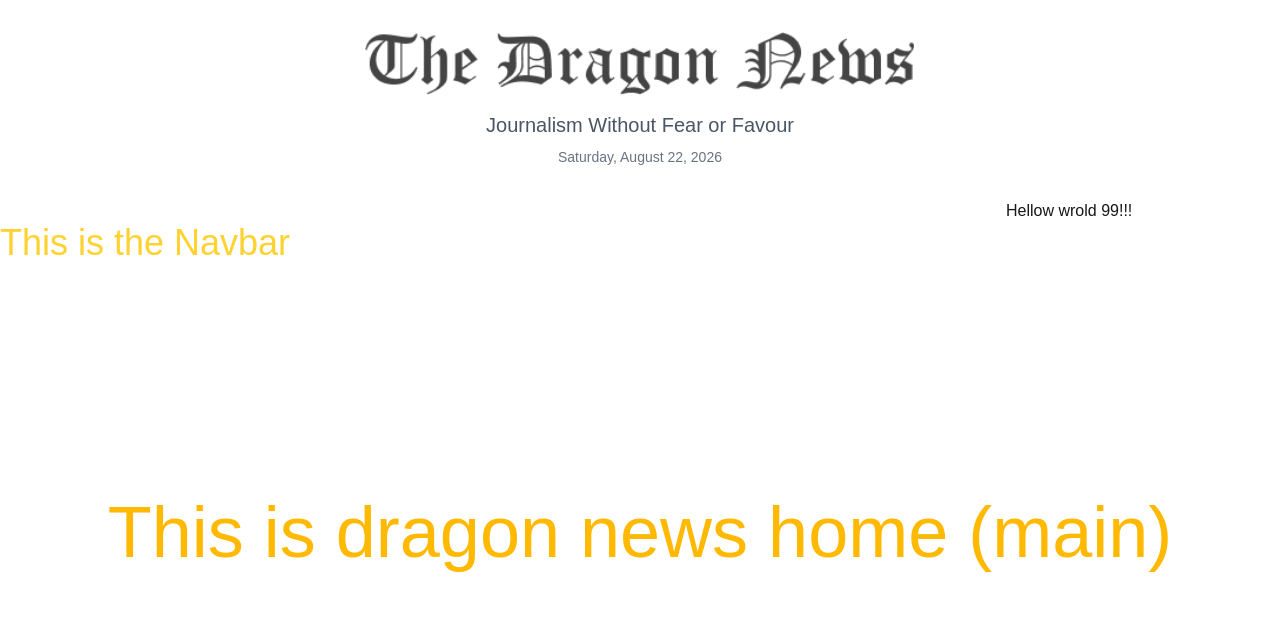
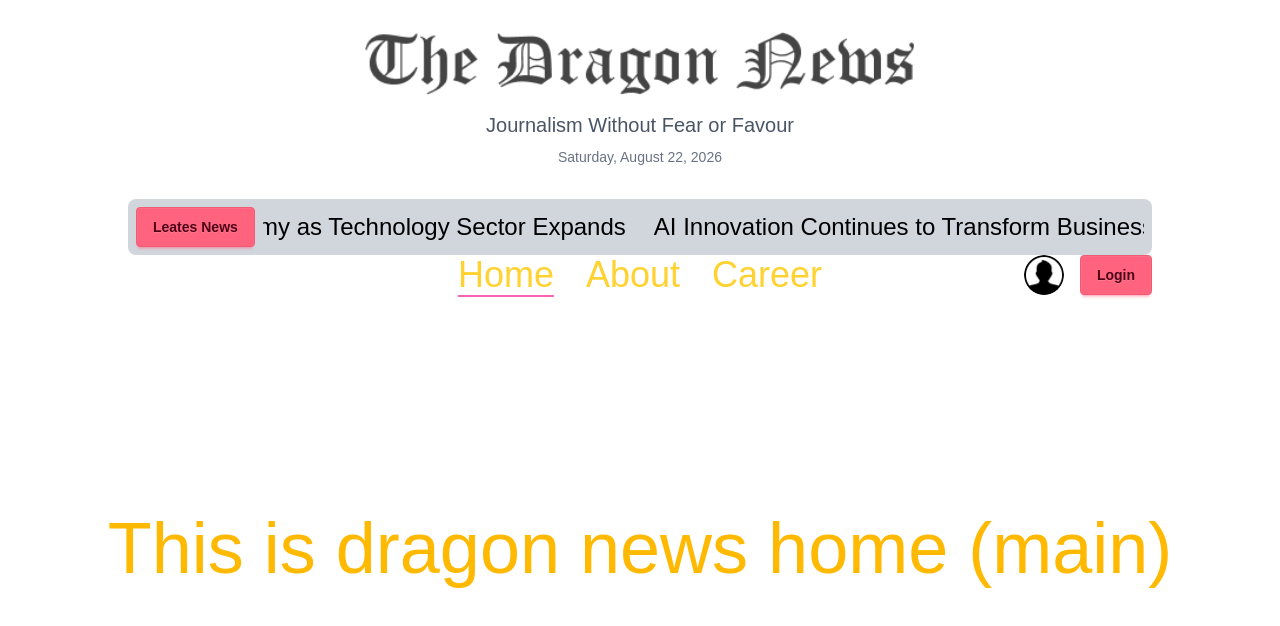
Before and after one commit to shariful-ire/dragon-news, a Next.js app: page / in a window 1280 px wide. Shown: the top 626 px of the page. Built offline with nearby package versions, Linux system fonts and the light colour scheme.

Commit message:
add the navbar, marque, Navlink for active nav item

```diff
--- a/src/components/shared/BreakingNews.jsx
+++ b/src/components/shared/BreakingNews.jsx
@@ -1,10 +1,128 @@
 import Marquee from 'react-fast-marquee'
 
 const breakingNews = () => {
+
+const news=[
+  {
+    "id": 1,
+    "title": "Bangladesh Eyes Stronger Digital Economy as Technology Sector Expands",
+    "category": "Technology",
+    "author": "Dragon News Desk",
+    "date": "2026-09-16",
+    "time": "10:30 AM",
+    "image": "https://images.unsplash.com/photo-1518770660439-4636190af475",
+    "description": "Bangladesh is focusing on expanding its digital economy as technology startups, software development and digital services continue to grow across the country.",
+    "details": "The technology sector is becoming an increasingly important part of Bangladesh's economy. Industry experts believe that investment in digital infrastructure, artificial intelligence and skilled human resources could accelerate future growth.",
+    "tags": ["Bangladesh", "Technology", "Digital Economy"],
+    "views": 12450
+  },
+  {
+    "id": 2,
+    "title": "AI Innovation Continues to Transform Businesses Worldwide",
+    "category": "Technology",
+    "author": "Tech News Desk",
+    "date": "2026-09-16",
+    "time": "09:45 AM",
+    "image": "https://images.unsplash.com/photo-1677442136019-21780ecad995",
+    "description": "Artificial intelligence is rapidly changing how companies develop products, serve customers and automate everyday business operations.",
+    "details": "Companies across multiple industries are increasing their investment in artificial intelligence. Experts say responsible AI development, data security and workforce training will remain important priorities.",
+    "tags": ["AI", "Technology", "Business"],
+    "views": 18920
+  },
+  {
+    "id": 3,
+    "title": "Bangladesh Cricket Team Begins Preparation for Upcoming Series",
+    "category": "Sports",
+    "author": "Sports Desk",
+    "date": "2026-09-15",
+    "time": "08:20 PM",
+    "image": "https://images.unsplash.com/photo-1531415074968-036ba1b575da",
+    "description": "Bangladesh's cricket team has started preparations for its upcoming international series with players focusing on fitness and match strategy.",
+    "details": "The coaching staff is working with the players on batting consistency, bowling discipline and fielding performance. The team management expects the preparation camp to help players build confidence ahead of the series.",
+    "tags": ["Bangladesh", "Cricket", "Sports"],
+    "views": 25430
+  },
+  {
+    "id": 4,
+    "title": "Global Markets Remain Focused on Economic Growth Outlook",
+    "category": "Business",
+    "author": "Business Desk",
+    "date": "2026-09-15",
+    "time": "06:10 PM",
+    "image": "https://images.unsplash.com/photo-1611974789855-9c2a0a7236a3",
+    "description": "Investors around the world are closely watching economic growth, inflation and central bank policies as markets respond to changing global conditions.",
+    "details": "Financial analysts say uncertainty around interest rates and international trade continues to influence investor sentiment. Businesses are also monitoring consumer demand and energy prices.",
+    "tags": ["Business", "Economy", "Markets"],
+    "views": 9870
+  },
+  {
+    "id": 5,
+    "title": "New Research Highlights the Importance of Clean Energy",
+    "category": "Science",
+    "author": "Science Desk",
+    "date": "2026-09-15",
+    "time": "03:30 PM",
+    "image": "https://images.unsplash.com/photo-1473341304170-971dccb5ac1e",
+    "description": "Researchers continue to explore new technologies that could make renewable energy more affordable, efficient and accessible.",
+    "details": "Solar, wind and energy-storage technologies are receiving increased attention from researchers and policymakers. Scientists believe improvements in battery technology could play a major role in the transition to cleaner energy.",
+    "tags": ["Science", "Energy", "Environment"],
+    "views": 7640
+  },
+  {
+    "id": 6,
+    "title": "Dhaka Sees Growing Interest in Smart City Technologies",
+    "category": "Bangladesh",
+    "author": "Dhaka Correspondent",
+    "date": "2026-09-15",
+    "time": "01:15 PM",
+    "image": "https://images.unsplash.com/photo-1477959858617-67f85cf4f1df",
+    "description": "Smart transportation, digital public services and connected infrastructure are gaining attention as cities look for ways to improve urban life.",
+    "details": "Urban technology experts say smart-city solutions could help improve traffic management, public safety and access to government services. Successful implementation will require strong infrastructure and long-term planning.",
+    "tags": ["Dhaka", "Bangladesh", "Smart City"],
+    "views": 11320
+  },
+  {
+    "id": 7,
+    "title": "Researchers Develop New Approach to Space Exploration",
+    "category": "Science",
+    "author": "World Science Desk",
+    "date": "2026-09-14",
+    "time": "11:40 AM",
+    "image": "https://images.unsplash.com/photo-1446776811953-b23d57bd21aa",
+    "description": "Scientists are exploring new technologies that could improve the efficiency and safety of future space missions.",
+    "details": "Research teams are studying advanced propulsion, autonomous navigation and lightweight materials for future spacecraft. The developments could help reduce mission costs and expand exploration capabilities.",
+    "tags": ["Space", "Science", "Research"],
+    "views": 8320
+  },
+  {
+    "id": 8,
+    "title": "Digital Education Platforms Expand Access to Learning",
+    "category": "Education",
+    "author": "Education Desk",
+    "date": "2026-09-14",
+    "time": "09:00 AM",
+    "image": "https://images.unsplash.com/photo-1501504905252-473c47e087f8",
+    "description": "Online education platforms are continuing to expand access to learning resources for students around the world.",
+    "details": "Digital classrooms, interactive learning tools and AI-powered educational assistants are becoming increasingly common. Educators say technology can complement traditional teaching when used effectively.",
+    "tags": ["Education", "Technology", "Learning"],
+    "views": 6540
+  }
+];
+
+
   return (
-    <div>
-      <Marquee>
-        Hellow wrold 99!!!
+    <div className='flex gap-2 mx-auto w-[80%] bg-gray-300 p-2  rounded-box'>
+      <button className='btn btn-error'
+      >Leates News</button>
+      <Marquee pauseOnHover={true} speed={80} >
+       <div className='flex gap-7 text-black text-2xl'>
+        {
+          news.map((n)=>
+          {
+            return <span key={n.id}>{n.title}</span>
+          })
+       }
+       </div>
       </Marquee>
     </div>
   )
--- a/src/components/shared/NavBar.jsx
+++ b/src/components/shared/NavBar.jsx
@@ -1,10 +1,47 @@
+import Navlink from "./Navlink";
+
+import Image from "next/image";
+import user from "@/assets/user.png";
 
 const NavBar = () => {
-    return (
-        <div className="text-4xl text-amber-300">
-            This is the Navbar
-        </div>
-    );
+  return (
+    <div className="relative flex items-center justify-between w-[80%] mx-auto">
+
+      {/* Empty left space */}
+      <div></div>
+
+      {/* Center Navigation */}
+      <ul className="absolute left-1/2 -translate-x-1/2 flex gap-8 text-4xl text-amber-300">
+        <li>
+          <Navlink href="/">Home</Navlink>
+        </li>
+
+        <li>
+          <Navlink href="/about">About</Navlink>
+        </li>
+
+        <li>
+          <Navlink href="/career">Career</Navlink>
+        </li>
+      </ul>
+
+      {/* Right Side */}
+      <div className="ml-auto flex items-center gap-4">
+        <Image
+          src={user}
+          alt="User"
+          width={50}
+          height={50}
+          className="w-10 h-10 rounded-full object-cover"
+        />
+
+        <button className="btn btn-error">
+          Login
+        </button>
+      </div>
+
+    </div>
+  );
 };
 
 export default NavBar;
--- /dev/null
+++ b/src/components/shared/Navlink.jsx
@@ -0,0 +1,23 @@
+"use client";
+
+import Link from "next/link";
+import { usePathname } from "next/navigation";
+
+const Navlink = ({ href, className = "", children }) => {
+  const pathname = usePathname();
+
+  const isActive = href === pathname;
+
+  return (
+    <Link
+      href={href}
+      className={`${className} ${
+        isActive ? "border-b-2 border-b-pink-400" : ""
+      }`}
+    >
+      {children}
+    </Link>
+  );
+};
+
+export default Navlink;
```
